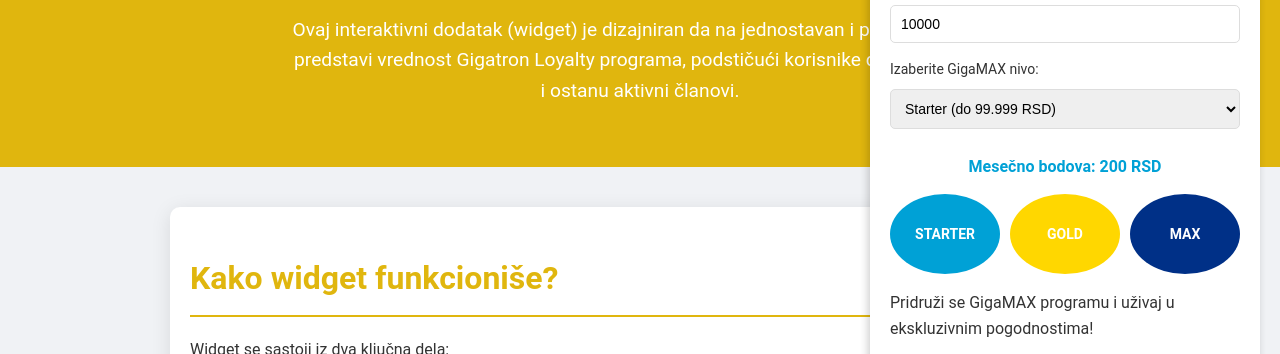
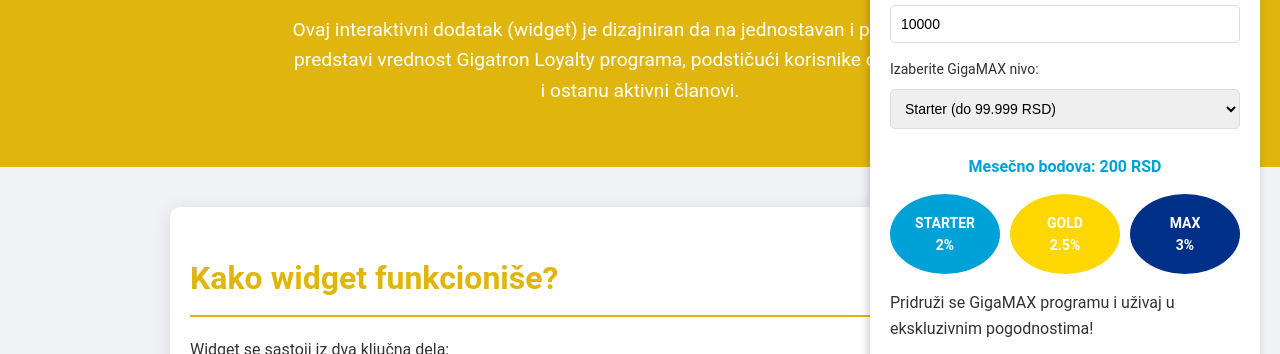
Before and after one commit to NoToolsNoCraft/Gigatron-Vidzet-Loyalnosti, a plain HTML site: page index.html in a window 1280 px wide. Both pictures are taken after a click on the button "Koliko možeš da uštediš?". Shown: the part 241-595 px from the top of the page. Drawn offline with Linux system fonts and the light colour scheme.

Commit message:
Update index.html

```diff
--- a/index.html
+++ b/index.html
@@ -434,9 +434,9 @@
 
         <!-- Tier Display -->
         <div class="tiers">
-            <div class="tier tier-starter">Starter</div>
-            <div class="tier tier-gold">Gold</div>
-            <div class="tier tier-max">Max</div>
+            <div class="tier tier-starter">Starter <br>2%</div>
+            <div class="tier tier-gold">Gold <br>2.5%</div>
+            <div class="tier tier-max">Max <br>3%</div>
         </div>
 
         <!-- Benefits List -->
```
